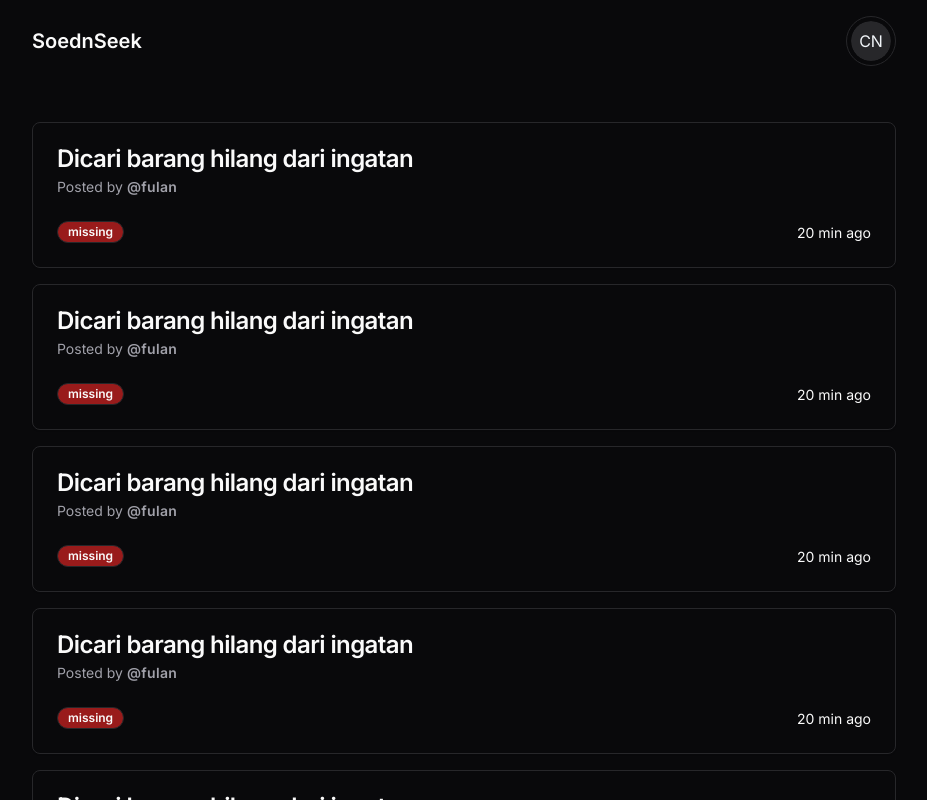
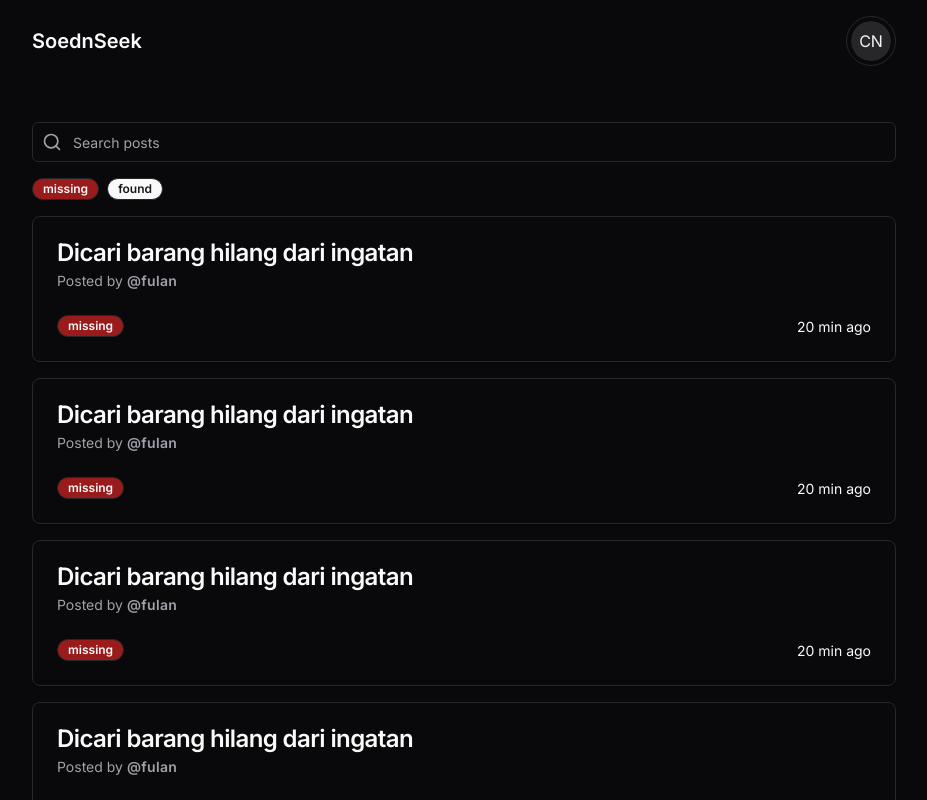
Before and after one commit to kimnopal/soed-n-seek, a Next.js app: page / in a window 1280 px wide. Shown: the top 800 px of the page, without its empty margins (176-1103 px from the left). Built offline with nearby package versions, Linux system fonts and the light colour scheme.

Commit message:
feat: add icon variant into input component

```diff
--- a/src/app/page.tsx
+++ b/src/app/page.tsx
@@ -1,10 +1,24 @@
 import PostCard from "@/components/post-card";
+import { Badge } from "@/components/ui/badge";
 import { Button } from "@/components/ui/button";
+import { Input } from "@/components/ui/input";
+import { LucideSearch } from "lucide-react";
 import Image from "next/image";
 
 export default function Home() {
   return (
     <>
+      <div>
+        <Input
+          placeholder="Search posts"
+          variant="icon"
+          icon={<LucideSearch size={20} />}
+        />
+      </div>
+      <div className="flex gap-2">
+        <Badge variant={"missing"}>missing</Badge>
+        <Badge>found</Badge>
+      </div>
       <PostCard post={{ slug: "test" }} />
       <PostCard post={{ slug: "test" }} />
       <PostCard post={{ slug: "test" }} />
--- a/src/components/ui/input.tsx
+++ b/src/components/ui/input.tsx
@@ -1,25 +1,35 @@
-import * as React from "react"
+import * as React from "react";
 
-import { cn } from "@/lib/utils"
+import { cn } from "@/lib/utils";
+import { LucideSearch } from "lucide-react";
 
 export interface InputProps
-  extends React.InputHTMLAttributes<HTMLInputElement> {}
+  extends React.InputHTMLAttributes<HTMLInputElement> {
+  variant?: "icon";
+  icon?: React.ReactNode;
+}
 
 const Input = React.forwardRef<HTMLInputElement, InputProps>(
-  ({ className, type, ...props }, ref) => {
+  ({ className, type, variant, icon, ...props }, ref) => {
     return (
+      <div className="flex relative items-center">
+        <div className="absolute left-0 w-10 flex justify-center text-zinc-400">
+          {variant == "icon" && icon}
+        </div>
         <input
           type={type}
           className={cn(
-          "flex h-10 w-full rounded-md border border-zinc-200 bg-white px-3 py-2 text-sm ring-offset-white file:border-0 file:bg-transparent file:text-sm file:font-medium placeholder:text-zinc-500 focus-visible:outline-none focus-visible:ring-2 focus-visible:ring-zinc-950 focus-visible:ring-offset-2 disabled:cursor-not-allowed disabled:opacity-50 dark:border-zinc-800 dark:bg-zinc-950 dark:ring-offset-zinc-950 dark:placeholder:text-zinc-400 dark:focus-visible:ring-zinc-300",
+            variant == "icon" ? "pr-3 pl-10" : "px-3",
+            "flex h-10 w-full rounded-md border border-zinc-200 bg-white py-2 text-sm ring-offset-white file:border-0 file:bg-transparent file:text-sm file:font-medium placeholder:text-zinc-500 focus-visible:outline-none focus-visible:ring-2 focus-visible:ring-zinc-950 focus-visible:ring-offset-2 disabled:cursor-not-allowed disabled:opacity-50 dark:border-zinc-800 dark:bg-zinc-950 dark:ring-offset-zinc-950 dark:placeholder:text-zinc-400 dark:focus-visible:ring-zinc-300",
             className
           )}
           ref={ref}
           {...props}
         />
-    )
+      </div>
+    );
   }
-)
-Input.displayName = "Input"
+);
+Input.displayName = "Input";
 
-export { Input }
+export { Input };
```
Lines whose indentation alone changed are shown as unchanged.
